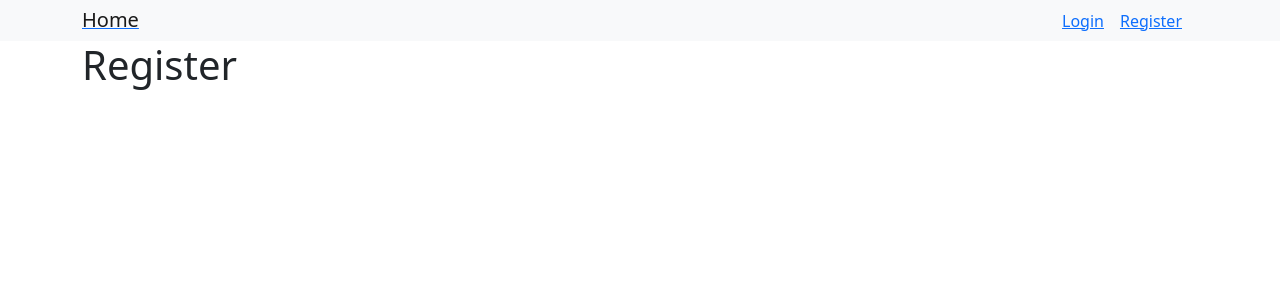
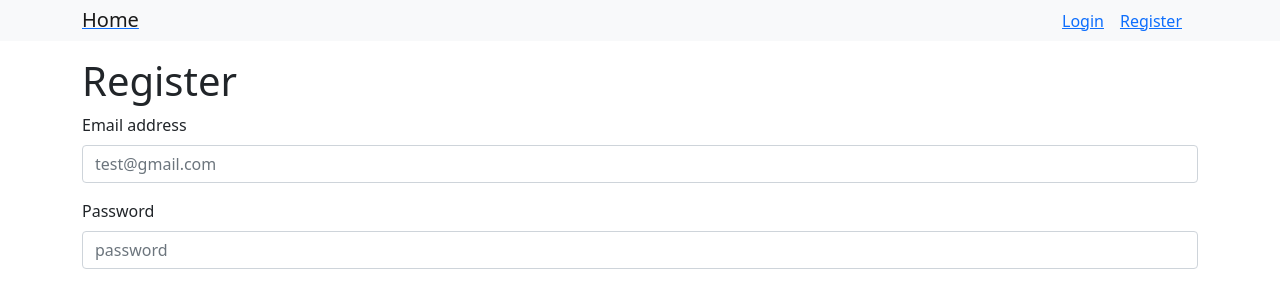
Before and after one commit to MiguelLamas/pern-authentication-system, a React (Create React App) app in the folder client/: page /register in a window 1280 px wide. Shown: the top 308 px of the page. Built offline with nearby package versions, Linux system fonts and the light colour scheme.

Commit message:
Creating useState and functions for pages, register component in pern app

```diff
--- a/client/src/pages/register.js
+++ b/client/src/pages/register.js
@@ -1,12 +1,58 @@
-import React from 'react'
-import Layout from '../components/layout'
+import React, { useState } from "react";
+import Layout from "../components/layout";
 
 const Register = () => {
+  const [values, setValues] = useState({
+    email: "",
+    password: "",
+  });
+  const [error, setError] = useState(false);
+  const [success, setSuccess] = useState(false);
+
+  const onChange = () => {};
+
+  const onSubmit = (e) => {
+    e.preventDefault(); //prevents a refresh of page when we submit the form
+  };
+
   return (
     <Layout>
+      <form onSubmit={(e) => onSubmit(e)} className="container mt-3"></form>
       <h1>Register</h1>
+
+      <div className="mb-3">
+        <label htmlFor="email" className="form-label">
+          Email address
+        </label>
+        <input
+          onChange={(e) => onChange(e)}
+          type="email"
+          className="form-control"
+          id="email"
+          name="email"
+          value={values.email}
+          placeholder="test@gmail.com"
+          required //field required
+        />
+      </div>
+
+      <div>
+        <label htmlFor="password" className="form-label">
+          Password
+        </label>
+        <input
+        onChange={(e) => onChange(e)}
+        type="text"
+        className="form-control"
+        id="password"
+        name="password"
+        value={values.password}
+        placeholder="password"
+        required //field required
+        />
+      </div>
     </Layout>
-  )
-}
+  );
+};
 
-export default Register
+export default Register;
```
